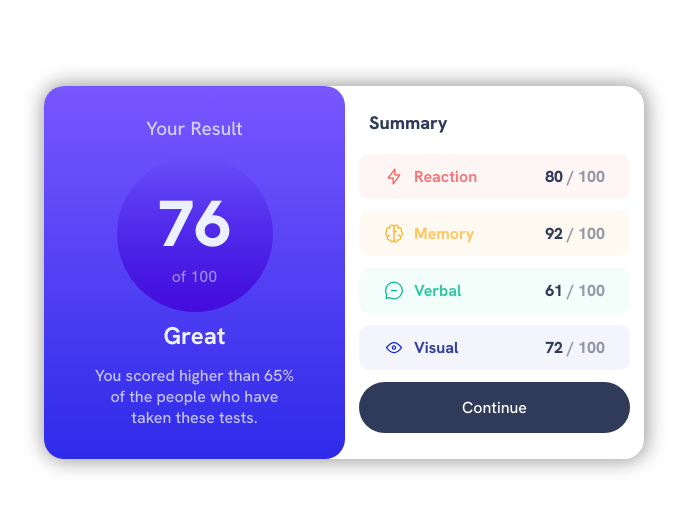
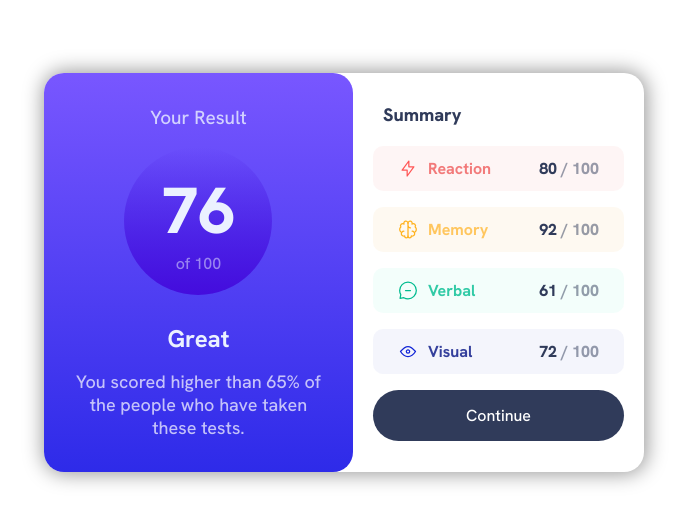
Before and after one commit to Kirthika-B/results-summary-component-main, a plain HTML site: page index.html in a window 1280 px wide. Shown: the part 136-660 px from the top of the page, without its empty margins (296-985 px from the left). Drawn offline with Linux system fonts and the light colour scheme.

Commit message:
Update Styles.css

```diff
--- a/Styles.css
+++ b/Styles.css
@@ -22,7 +22,7 @@ body {
 }
 .Your_Result {
   color: hsla(221, 100%, 96%, 0.8);
-  padding: 15px;
+  padding: 17px;
   font-size: 19px;
 
   font-weight: 500;
@@ -58,7 +58,7 @@ body {
 
 .Great {
   color: hsl(221, 100%, 96%);
-  margin-top: 2em;
+  margin-top: 2.5em;
 
   font-weight: 700;
 }
@@ -67,14 +67,14 @@ p {
   color: hsla(0, 0%, 100%, 0.7);
 
   display: inline-block;
-  font-size: 16px;
-  font-weight: lighter;
-  width: 75%;
+  font-size: 18px;
+  font-weight: 500;
+  width: 95%;
 }
 .right_summary_card {
   align-items: center;
   justify-content: center;
-  padding: 14px;
+  padding: 20px;
 }
 
 .summary {
@@ -105,7 +105,7 @@ p {
   border-radius: 10px;
   display: flex;
   padding: 12px 25px;
-  margin-bottom: 12px;
+  margin-bottom: 16px;
   justify-content: space-between;
 }
 .split1 {
@@ -169,18 +169,18 @@ a:hover {
     border-radius: 20px;
   }
   .left_score_board {
-    width: 300px;
+    width: 50%;
     border-radius: 20px;
     padding: 15px;
   }
   .right_summary_card {
-    width: 300px;
+    width: 45%;
 
     border-radius: 20px;
   }
   .score_card {
-    width: 8.5em;
-    height: 8.5em;
+    width: 8em;
+    height: 8em;
   }
   .Your_Result {
   }
```
